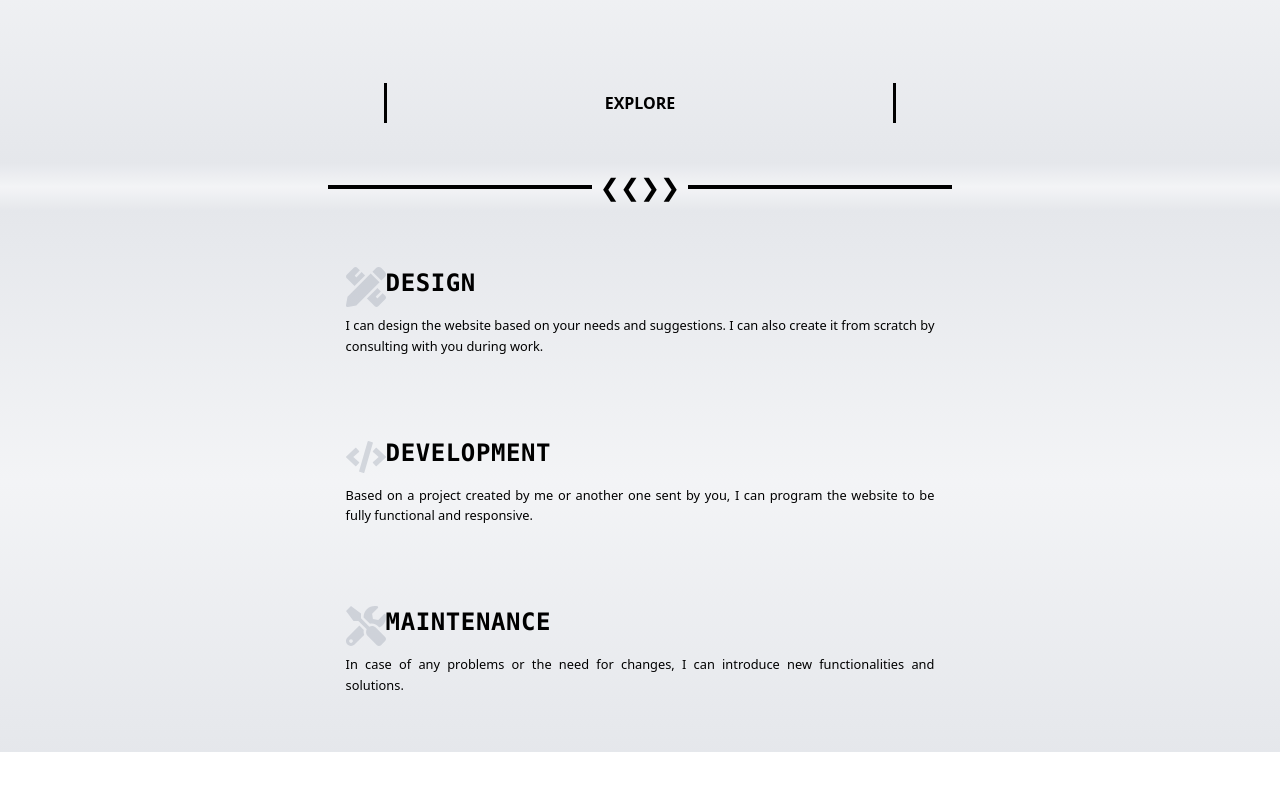
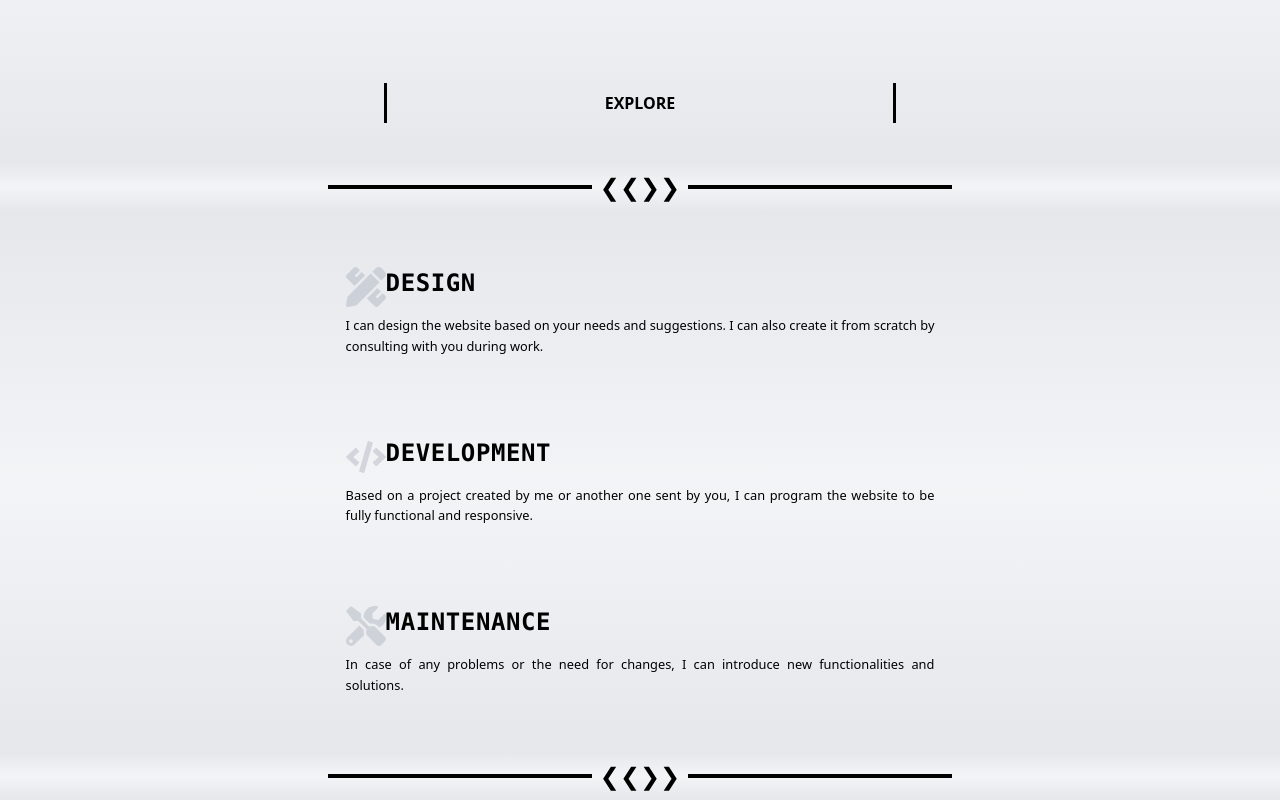
Before and after one commit to 1rixab/rishabh-portfolio, a React (Vite) app: page / in a window 1280 px wide. Shown: the part 1557-2357 px from the top of the page. Before the commit the page ends 2309 px from the top, so only its background shows below. Built offline with nearby package versions, Linux system fonts and the light colour scheme.

Commit message:
another23

```diff
--- a/src/App.jsx
+++ b/src/App.jsx
@@ -13,6 +13,7 @@ const App = () => {
       <About />
       <Wavydesign />
       <ServicesSection />
+      <Wavydesign />
     </div>
   );
 };
```
